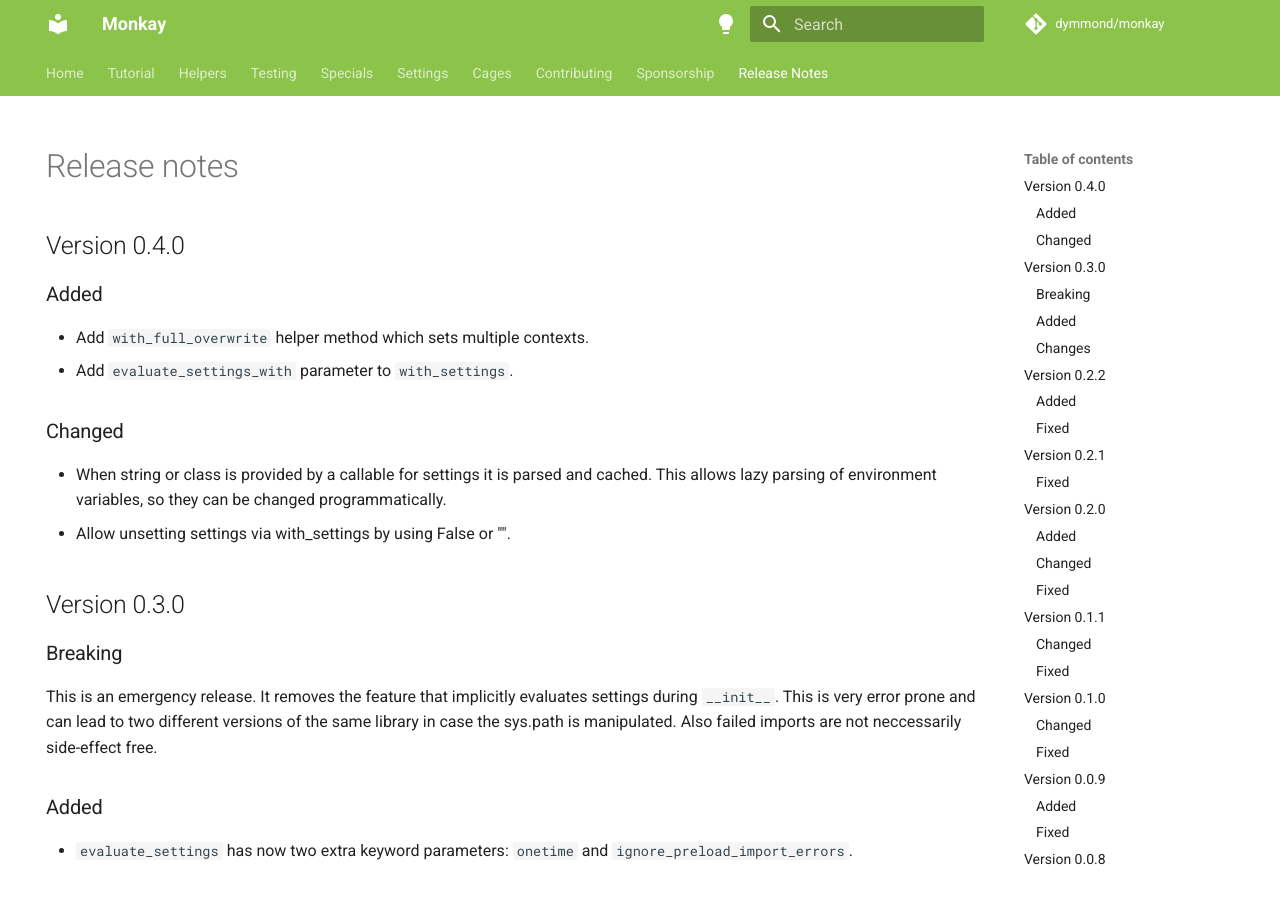
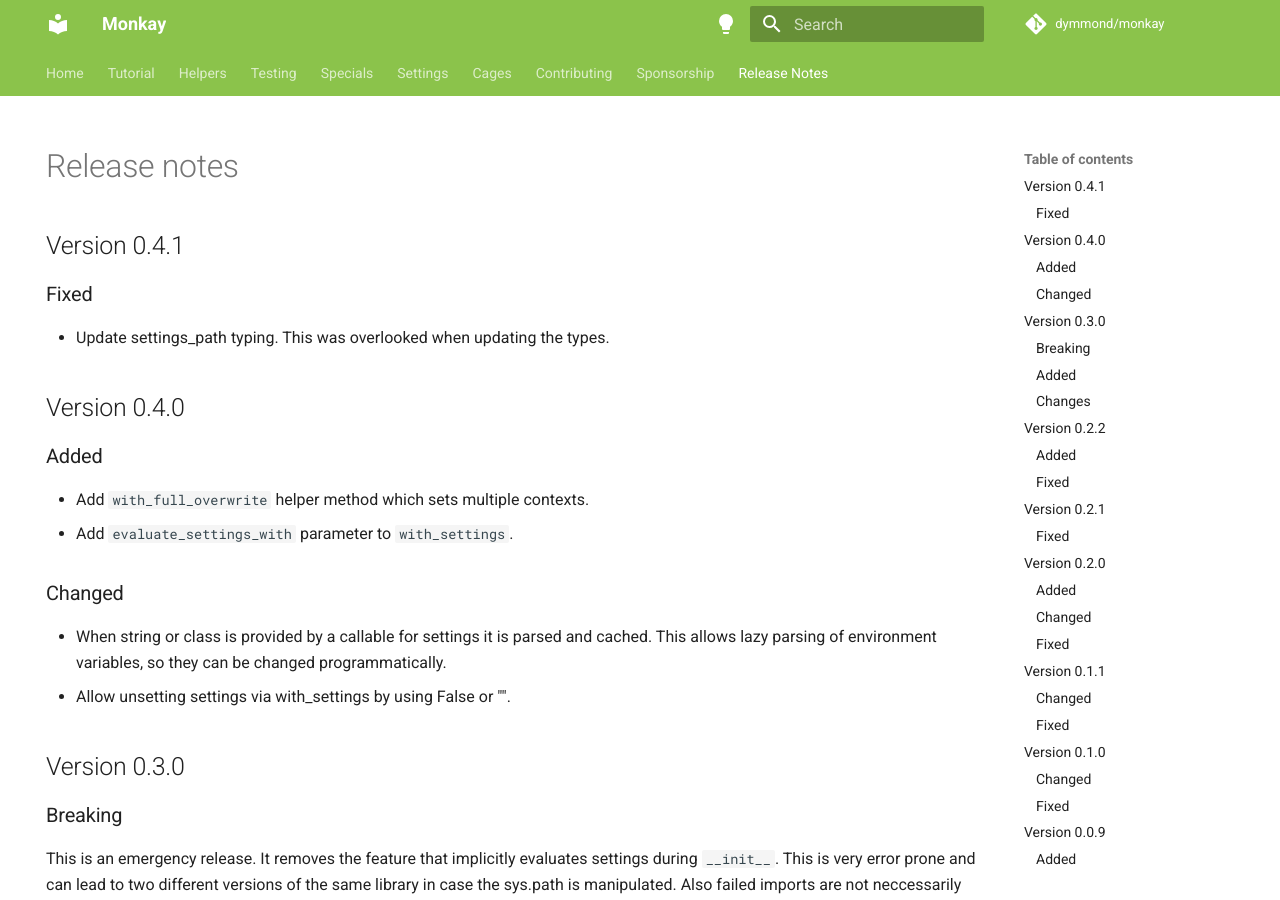
Before and after one commit to dymmond/monkay, an MkDocs documentation site: the page built from docs/release-notes.md, in a window 1280 px wide and 900 px high. Built offline with MkDocs 1.6.1 and Material for MkDocs 9.7.7, drawn with Linux system fonts in a browser that asks for light colours; comment, search, counter and statistics services are not loaded.

Commit message:
fix links in readme & fix settings_path typing (#27)
* fix links in readme
* fix typings, fix link in readme
* bump version to fix tests

```diff
--- a/docs/release-notes.md
+++ b/docs/release-notes.md
@@ -4,6 +4,12 @@
 ---
 
 # Release notes
+
+## Version 0.4.1
+
+### Fixed
+
+- Update settings_path typing. This was overlooked when updating the types.
 
 ## Version 0.4.0
 
--- a/monkay/__about__.py
+++ b/monkay/__about__.py
@@ -1 +1 @@
-__version__ = "0.4.0"
+__version__ = "0.4.1"
```
Also changed, not shown: README.md (+6 -1 lines), 1 other file.
